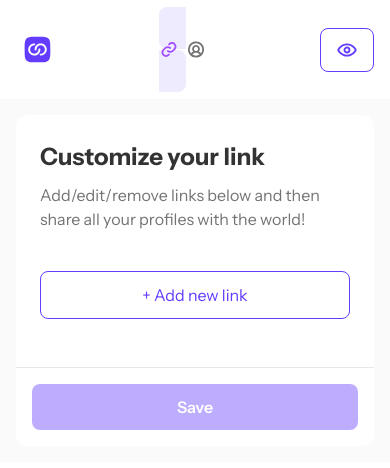
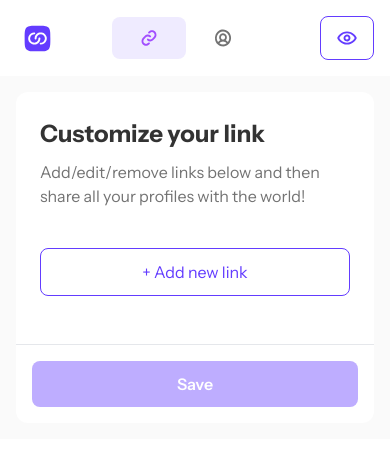
Before and after one commit to ifeanyiHM/inkshare, a Next.js app: page /overview/addLink/links in a window 390 px wide. Shown: the top 468 px of the page. Built offline with nearby package versions, Linux system fonts and the light colour scheme.

Commit message:
task implement

```diff
--- a/app/_components/Navigation.tsx
+++ b/app/_components/Navigation.tsx
@@ -49,7 +49,7 @@ function Navigation() {
                 href={link.href}
                 className={`${
                   isActive ? "filter" : ""
-                }  px-[1.688rem] py-[0.688rem] md:py-[0.813rem] rounded-lg md:flex md:items-center md:gap-[0.5rem]`}
+                }  px-[1.688rem] py-[0.688rem] md:py-[0.813rem] block rounded-lg md:flex md:items-center md:gap-[0.5rem]`}
               >
                 <Image
                   src={link.src}
```
